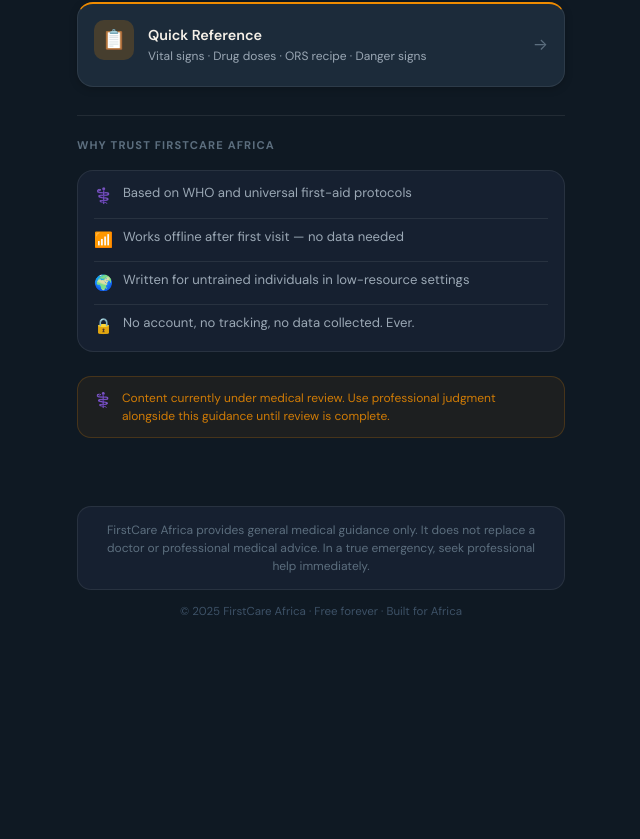
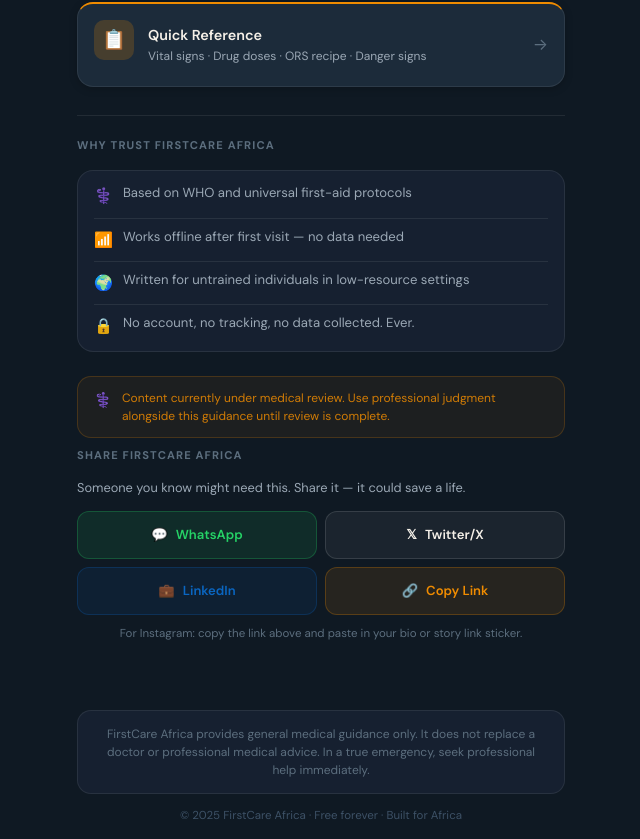
Before and after one commit to louisnkan/firstcareafrica, a Next.js app: page / in a window 1280 px wide. Shown: the part 1138-1977 px from the top of the page, without its empty margins (319-959 px from the left). Before the commit the page ends 1791 px from the top, so only its background shows below. Built offline with nearby package versions, Linux system fonts and the light colour scheme.

Commit message:
Update page.js

```diff
--- a/app/page.js
+++ b/app/page.js
@@ -266,6 +266,136 @@
         </p>
       </div>
 
+{/* SHARE SECTION */}
+      <div style={{ marginTop: '8px', marginBottom: '8px' }}>
+        <div className="section-label" style={{ marginBottom: '14px' }}>
+          Share FirstCare Africa
+        </div>
+        <p style={{
+          color: '#9BA8B5',
+          fontSize: '0.8rem',
+          marginBottom: '14px',
+          lineHeight: '1.5'
+        }}>
+          Someone you know might need this. Share it — it could
+          save a life.
+        </p>
+
+        <div style={{
+          display: 'grid',
+          gridTemplateColumns: '1fr 1fr',
+          gap: '8px',
+          marginBottom: '10px'
+        }}>
+          {/* WhatsApp */}
+          <a
+            href="https://wa.me/?text=FirstCare%20Africa%20%E2%80%94%20Medical%20guidance%20when%20doctors%20aren't%20available.%20Works%20offline.%20Free%20forever.%20https%3A%2F%2Ffirstcareafrica.vercel.app"
+            target="_blank"
+            rel="noopener noreferrer"
+            style={{
+              display: 'flex',
+              alignItems: 'center',
+              justifyContent: 'center',
+              gap: '8px',
+              background: 'rgba(37,211,102,0.1)',
+              border: '1px solid rgba(37,211,102,0.25)',
+              borderRadius: '12px',
+              padding: '12px',
+              textDecoration: 'none',
+              color: '#25D366',
+              fontSize: '0.82rem',
+              fontWeight: '600',
+              minHeight: '44px'
+            }}>
+            <span>💬</span> WhatsApp
+          </a>
+
+          {/* X / Twitter */}
+          <a
+            href="https://twitter.com/intent/tweet?text=FirstCare%20Africa%20%E2%80%94%20Medical%20guidance%20when%20doctors%20aren't%20available.%20Free%2C%20offline-capable%2C%20no%20login.%20Built%20for%20Africa.&url=https%3A%2F%2Ffirstcareafrica.vercel.app"
+            target="_blank"
+            rel="noopener noreferrer"
+            style={{
+              display: 'flex',
+              alignItems: 'center',
+              justifyContent: 'center',
+              gap: '8px',
+              background: 'rgba(255,255,255,0.05)',
+              border: '1px solid rgba(255,255,255,0.12)',
+              borderRadius: '12px',
+              padding: '12px',
+              textDecoration: 'none',
+              color: '#F5F0E8',
+              fontSize: '0.82rem',
+              fontWeight: '600',
+              minHeight: '44px'
+            }}>
+            <span>𝕏</span> Twitter/X
+          </a>
+
+          {/* LinkedIn */}
+          <a
+            href="https://www.linkedin.com/sharing/share-offsite/?url=https%3A%2F%2Ffirstcareafrica.vercel.app"
+            target="_blank"
+            rel="noopener noreferrer"
+            style={{
+              display: 'flex',
+              alignItems: 'center',
+              justifyContent: 'center',
+              gap: '8px',
+              background: 'rgba(10,102,194,0.1)',
+              border: '1px solid rgba(10,102,194,0.25)',
+              borderRadius: '12px',
+              padding: '12px',
+              textDecoration: 'none',
+              color: '#0A66C2',
+              fontSize: '0.82rem',
+              fontWeight: '600',
+              minHeight: '44px'
+            }}>
+            <span>💼</span> LinkedIn
+          </a>
+
+          {/* Copy Link */}
+          <button
+            onClick={() => {
+              navigator.clipboard.writeText(
+                'https://firstcareafrica.vercel.app'
+              )
+              alert('Link copied!')
+            }}
+            style={{
+              display: 'flex',
+              alignItems: 'center',
+              justifyContent: 'center',
+              gap: '8px',
+              background: 'rgba(240,140,0,0.1)',
+              border: '1px solid rgba(240,140,0,0.25)',
+              borderRadius: '12px',
+              padding: '12px',
+              color: '#F08C00',
+              fontSize: '0.82rem',
+              fontWeight: '600',
+              cursor: 'pointer',
+              minHeight: '44px',
+              width: '100%'
+            }}>
+            <span>🔗</span> Copy Link
+          </button>
+        </div>
+
+        {/* Instagram note */}
+        <p style={{
+          color: '#5C6E7E',
+          fontSize: '0.72rem',
+          textAlign: 'center',
+          lineHeight: '1.5'
+        }}>
+          For Instagram: copy the link above and paste
+          in your bio or story link sticker.
+        </p>
+      </div>
+
     </div>
   )
-}
+  }
```
